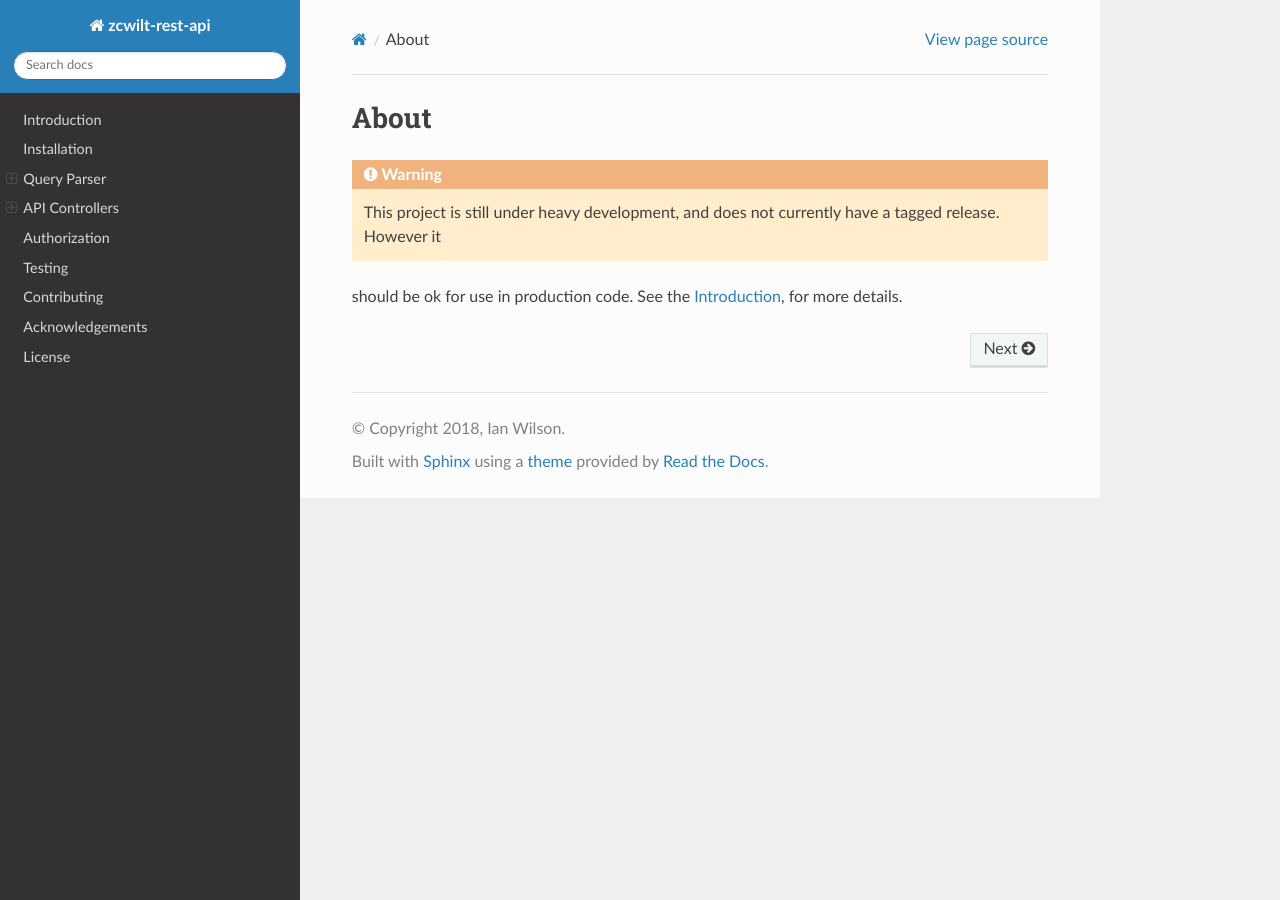
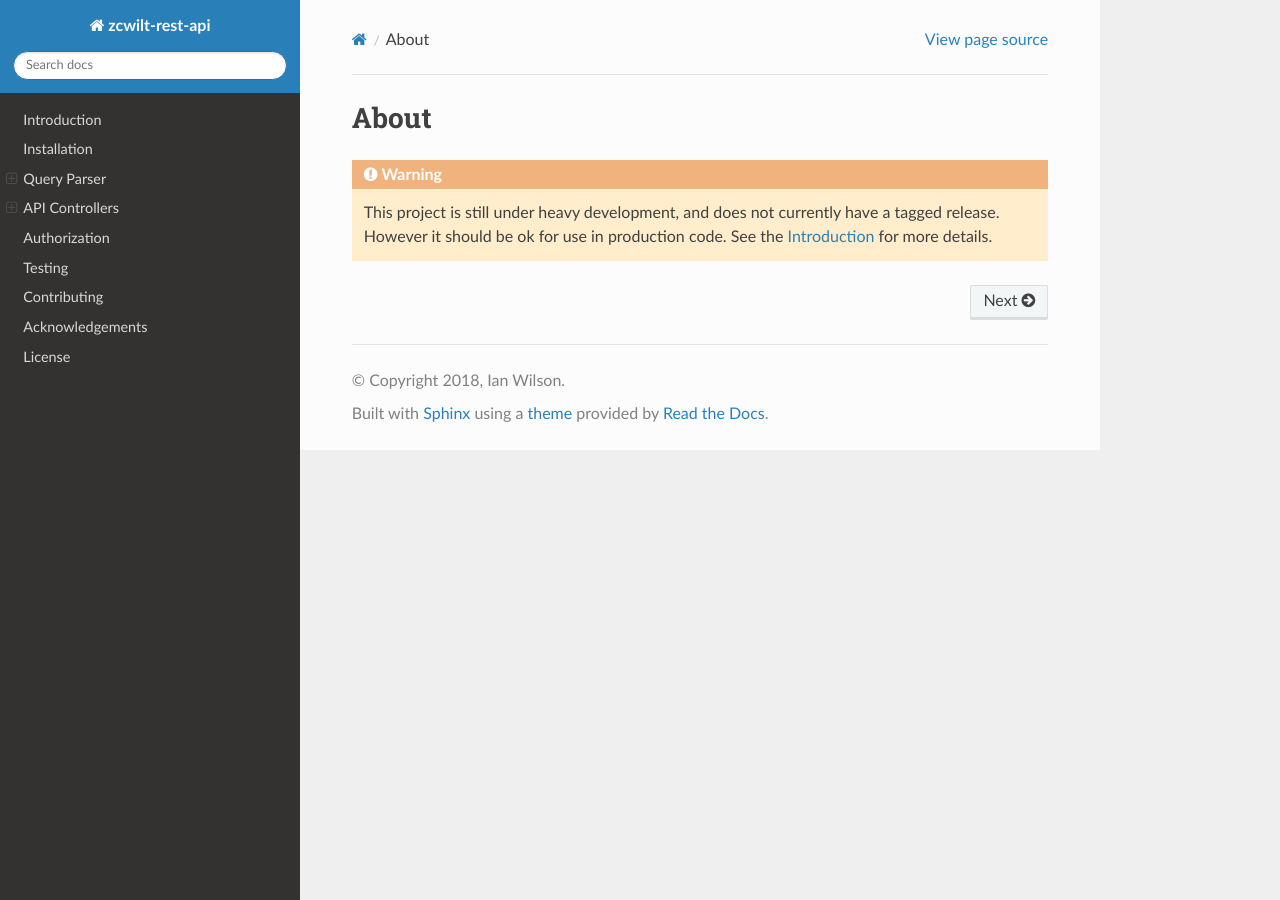
Before and after one commit to zcwilt/rest-api, a Sphinx documentation site: the page built from docs/index.rst, in a window 1280 px wide. Built offline with Sphinx 7.4.7 and the Read the Docs theme 2.0.0, drawn with Linux system fonts in a browser that asks for light colours.

Commit message:
Documentation updates

```diff
--- a/docs/apicontrollers.rst
+++ b/docs/apicontrollers.rst
@@ -119,3 +119,9 @@ Pagination
 All results from the ``index`` route are paginated using the standard Laravel paginator
 Therefore you can add a ``page`` and ``per_page`` parameter to those queries.
 You can also return all results by adding ``paginate=no`` to the query string.
+
+
+Exception Handling
+------------------
+
+@todo
--- a/docs/index.rst
+++ b/docs/index.rst
@@ -1,11 +1,7 @@
 About
 =====
 
-.. warning:: This project is still under heavy development, and does not currently have a tagged release. However it
-should be ok for use in production code.
-See the
-:doc:`../introduction`,
-for more details.
+.. warning:: This project is still under heavy development, and does not currently have a tagged release. However it should be ok for use in production code. See the :doc:`../introduction` for more details.
 
 .. toctree::
     :maxdepth: 2
```
